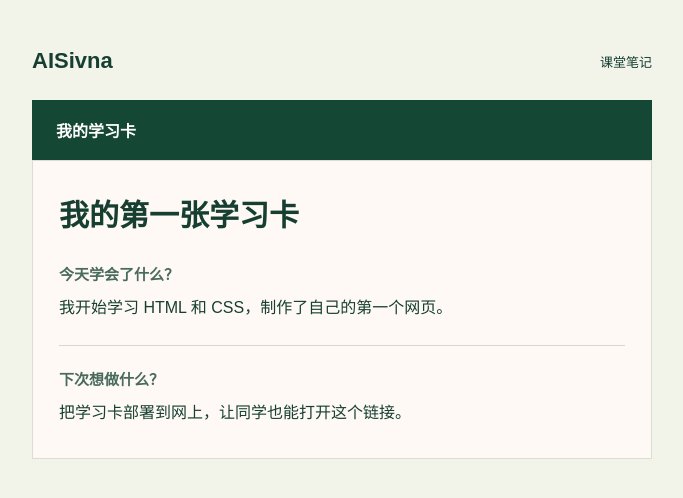
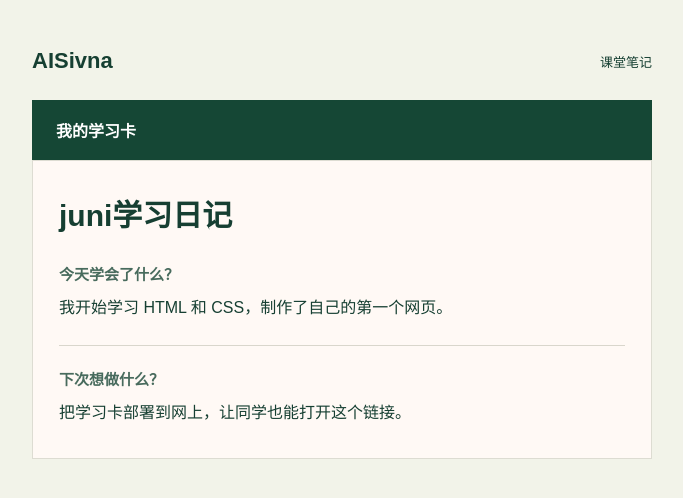
Before and after one commit to ljuniljuni19-hue/aisivna-card, a plain HTML site: page index.html in a window 1280 px wide. Shown: the whole page, without its empty margins (298-981 px from the left). Drawn offline with Linux system fonts and the light colour scheme.

Commit message:
Update index.html

```diff
--- a/index.html
+++ b/index.html
@@ -24,7 +24,7 @@
     <div class="top"><strong>AISivna</strong><span>课堂笔记</span></div>
     <div class="bar">我的学习卡</div>
     <article class="card">
-      <h1>我的第一张学习卡</h1>
+      <h1>juni学习日记</h1>
       <section>
         <h2>今天学会了什么？</h2>
         <p>我开始学习 HTML 和 CSS，制作了自己的第一个网页。</p>
```
